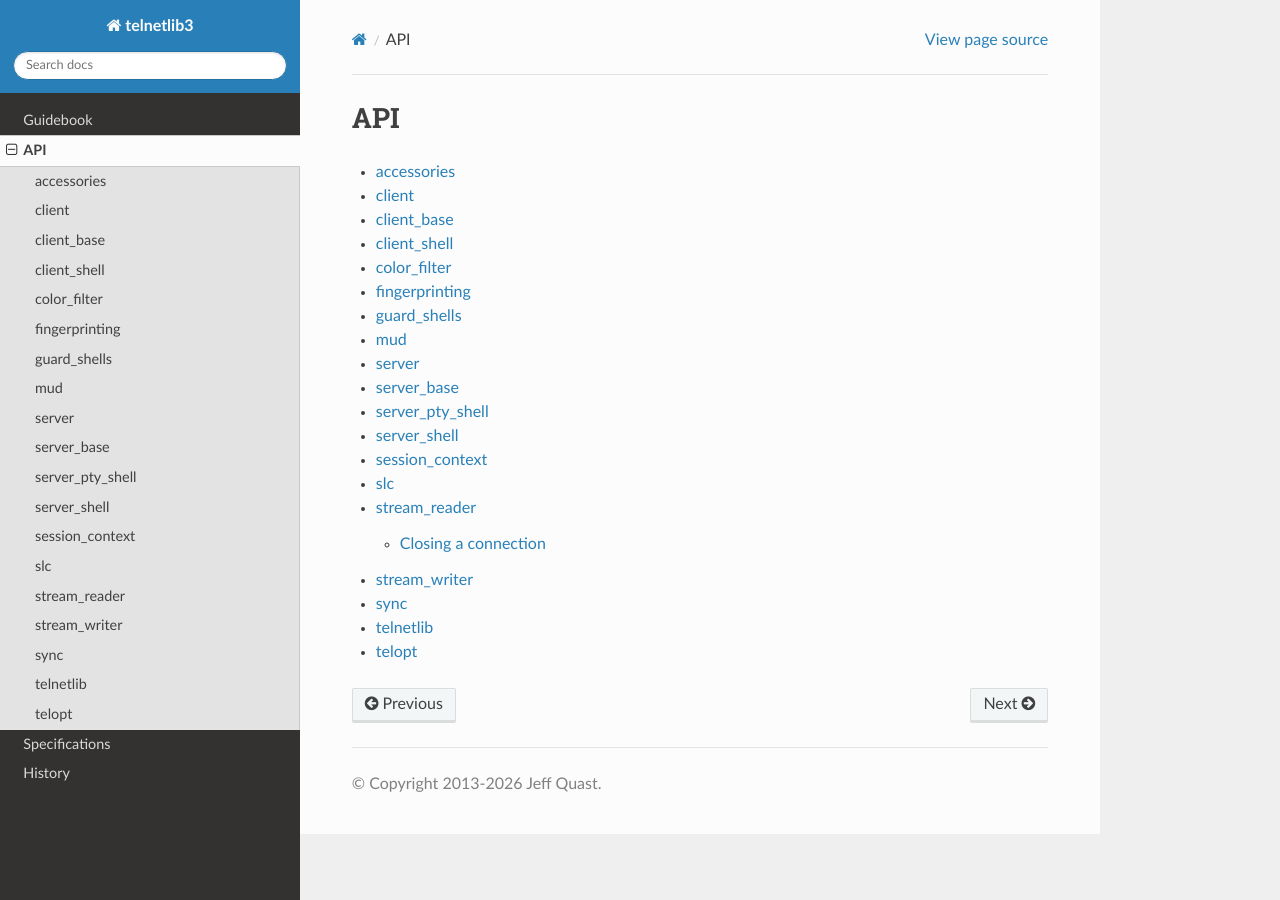
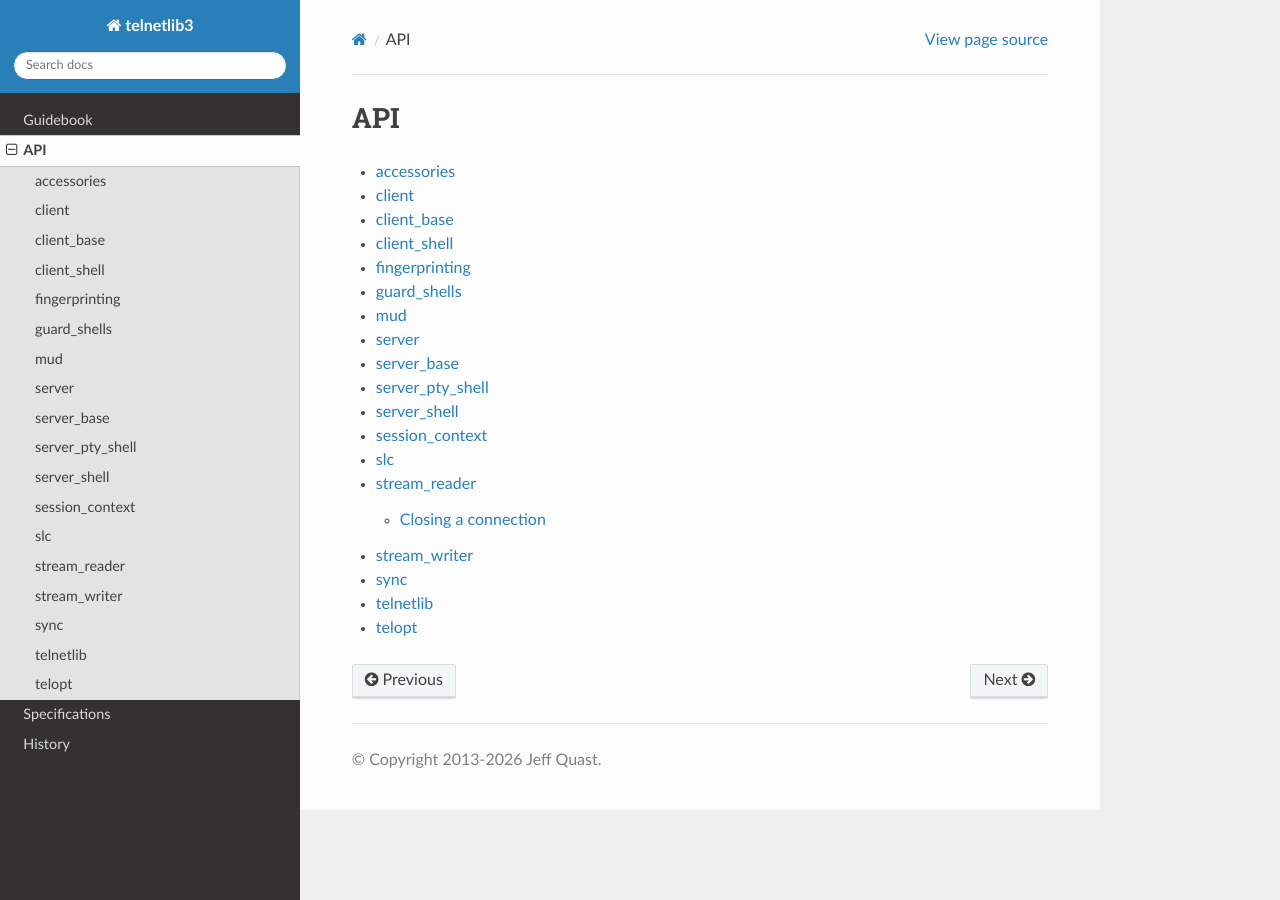
Before and after one commit to jquast/telnetlib3, a Sphinx documentation site: the page built from docs/api.rst, in a window 1280 px wide. Built offline with Sphinx 7.4.7 and the Read the Docs theme 3.1.0, drawn with Linux system fonts in a browser that asks for light colours; the version number is read from the project's files by our own code.

```diff
--- a/docs/api/color_filter.rst
+++ /dev/null
@@ -1,7 +0,0 @@
-color_filter
-------------
-
-.. automodule:: telnetlib3.color_filter
-   :members:
-   :undoc-members:
-   :show-inheritance:
--- a/docs/history.rst
+++ b/docs/history.rst
@@ -1,7 +1,7 @@
 History
 =======
 4.0.0
-  * removed: :mod:`telnetlib3.color_filter`. ``ColorFilter``, ``ColorConfig``, ``PALETTES``,
+  * removed: ``telnetlib3.color_filter``. ``ColorFilter``, ``ColorConfig``, ``PALETTES``,
     ``PetsciiColorFilter``, and ``AtasciiControlFilter`` have all been moved to the downstream
     `Telix <https://github.com/jquast/Telix>`_ project, recommended for connecting to legacy `BBSs
     <https://bbs.modem.xyz/>`_ systems requiring color correction.
@@ -133,7 +133,7 @@ History
     art) as surrogates instead of replacing them with U+FFFD.
 
 2.4.0
-  * new: :mod:`telnetlib3.color_filter` module — translates 16-color ANSI SGR
+  * new: ``telnetlib3.color_filter`` module — translates 16-color ANSI SGR
     codes to 24-bit RGB from hardware palettes (EGA, CGA, VGA, xterm).
     Enabled by default.  New client CLI options: ``--colormatch``,
     ``--color-brightness``, ``--color-contrast``, ``--background-color``,
```
